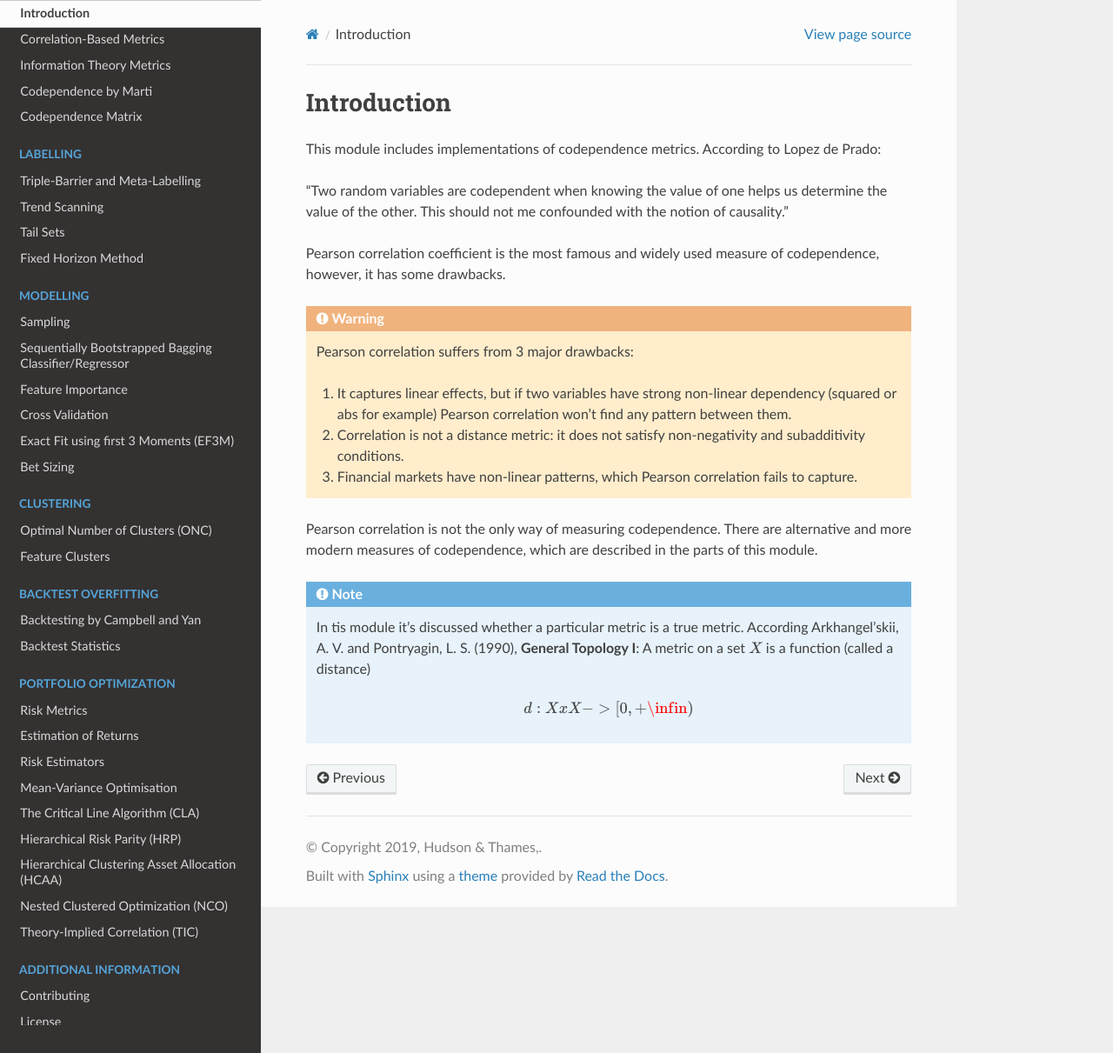
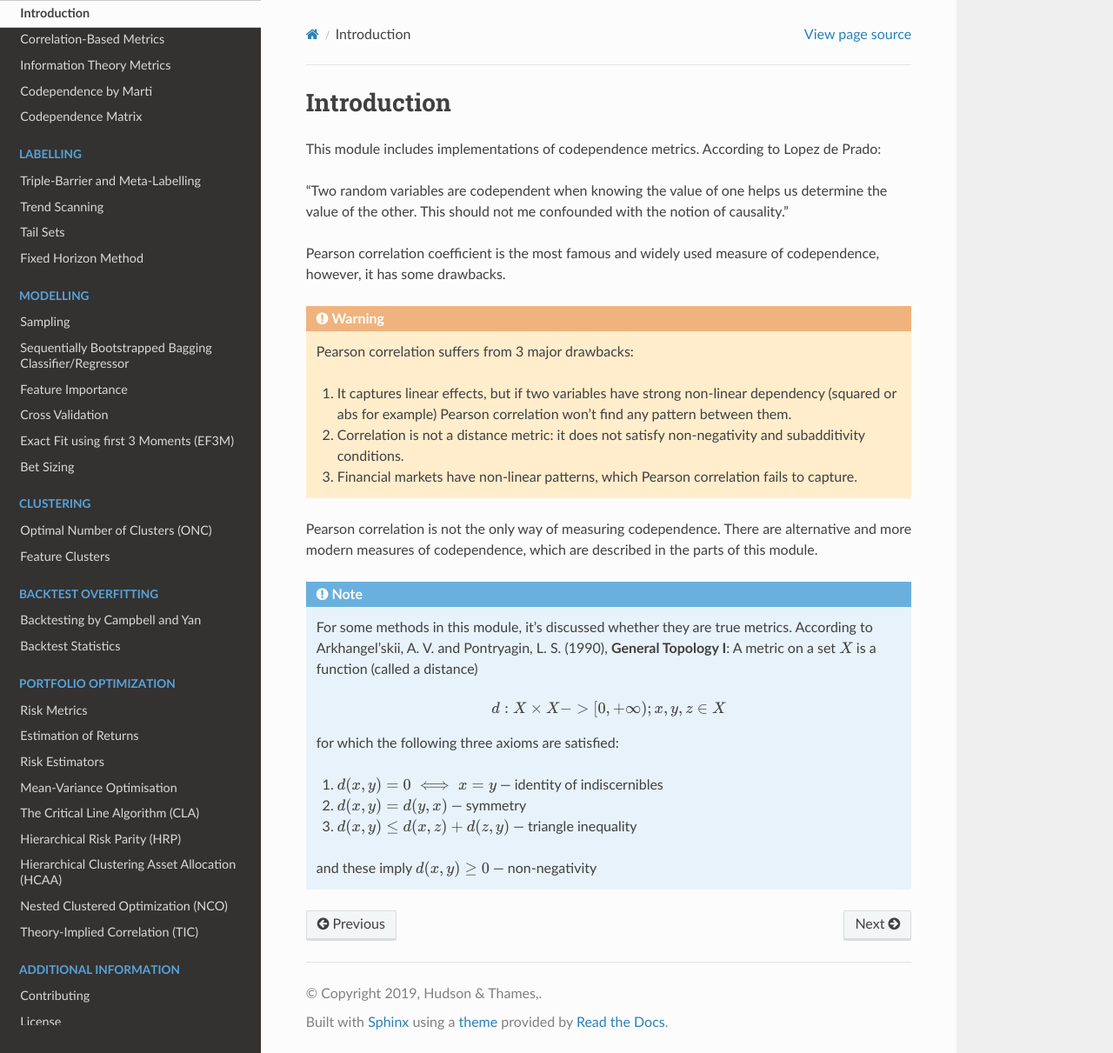
Before and after one commit to hudson-and-thames/mlfinlab, a Sphinx documentation site: the page built from docs/source/codependence/introduction.rst, in a window 1280 px wide and 1211 px high. Shown: the whole window at 87% size. Built offline with Sphinx 7.4.7 and the Read the Docs theme 2.0.0, drawn with Linux system fonts in a browser that asks for light colours.

Commit message:
Intro definition of a metric

```diff
--- a/docs/source/codependence/introduction.rst
+++ b/docs/source/codependence/introduction.rst
@@ -23,9 +23,19 @@ Pearson correlation is not the only way of measuring codependence. There are alt
 which are described in the parts of this module.
 
 .. note::
-   In tis module it's discussed whether a particular metric is a true metric.
-   According Arkhangel'skii, A. V. and Pontryagin, L. S. (1990), **General Topology I**:
+   For some methods in this module, it’s discussed whether they are true metrics.
+   According to Arkhangel'skii, A. V. and Pontryagin, L. S. (1990), **General Topology I**:
    A metric on a set :math:`X` is a function (called a distance)
 
    .. math::
-      d: XxX -> [0,+\infin)
+      d: X \times X -> [0,+ \infty) ; x, y, z \in X
+
+   for which the following three axioms are satisfied:
+
+   1. :math:`d(x, y) = 0 \iff x = y` — identity of indiscernibles
+
+   2. :math:`d(x,y) = d(y,x)` — symmetry
+
+   3. :math:`d(x,y) \le d(x,z) + d(z,y)` — triangle inequality
+
+   and these imply :math:`d(x,y) \ge 0` — non-negativity
```
